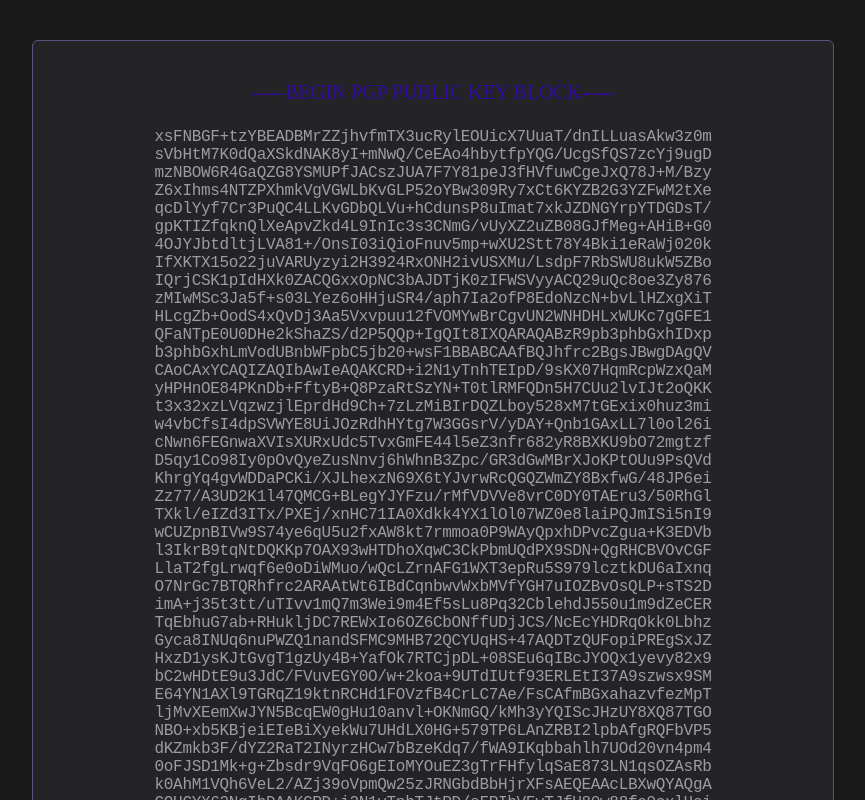
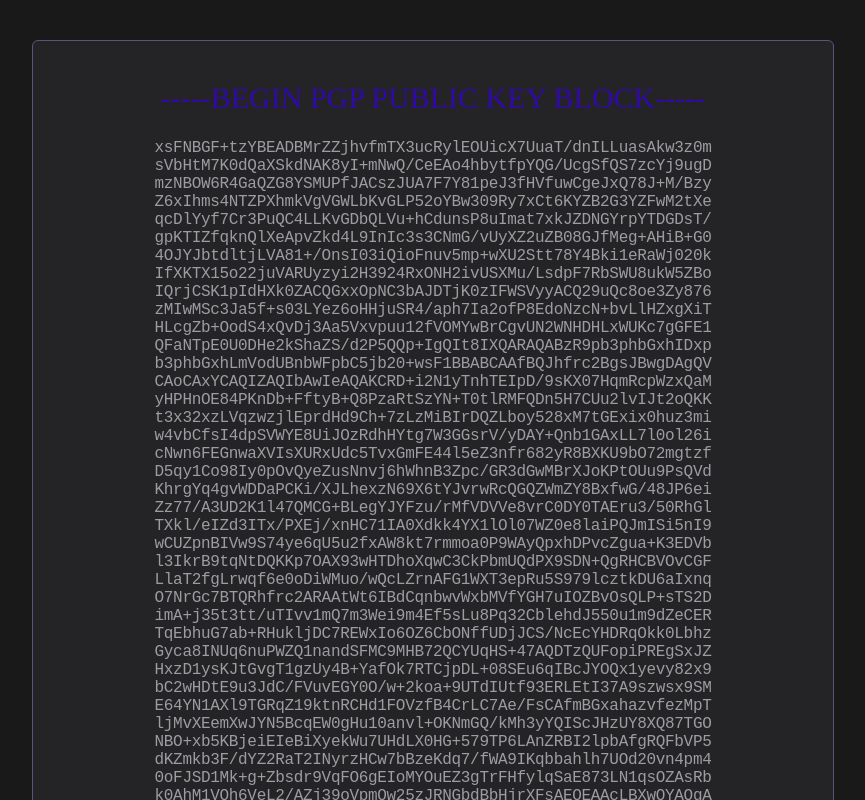
Before and after one commit to kikurag/kikurag.github.io, a plain HTML site: page key.html in a window 1280 px wide. Shown: the top 800 px of the page, without its empty margins (207-1072 px from the left). Drawn offline with Linux system fonts and the light colour scheme.

Commit message:
changed style

```diff
--- a/anim.css
+++ b/anim.css
@@ -11,7 +11,7 @@
 blink {
   width: 100px;
   height: 100px;
-  font-size: 20px;
+
   animation-name: example;
   animation-duration: 1s;
   animation-iteration-count: infinite;
--- a/key.html
+++ b/key.html
@@ -13,10 +13,9 @@
 
     <div id="cajita">
 
-      <tw>
-
+      <begend>
           <purple><blink>-----BEGIN PGP PUBLIC KEY BLOCK-----</blink></purple>
-
+      </begend>
 <div id="key">
 
 
@@ -71,9 +70,9 @@ wV5K/OodsZAGOsNyzl0cSLIYImVKOC3DeQH6E8Zws7IuY3sAn0wVp2CfDs6G<br>
 LnzWVhZ226O7Vup7kAr4SW/lidCCS/RZvxVfM+S0XxAIXoC0uB9d8l+Esw==<br>
 =bogK
 </div>
-
+    <begend>
             <purple><br><blink>-----END PGP PUBLIC KEY BLOCK-----</blink></purple>
-      </tw>
+    </begend>
     </div>
 <center>
 </body>
--- a/style.css
+++ b/style.css
@@ -19,11 +19,13 @@
   margin-top: 1em;
 }
 
-tw {color: #9c9da3; font-size: 15px; font-family: modern;}
+tw {color: #9c9da3; font-size: 20px; font-family: modern;}
+begend {color: #3500D3;color: #9c9da3; font-size: 30px; font-family: modern;}
 t.c { color : #887162; font-size: 65; font-family: Avantgarde, TeX Gyre Adventor, URW Gothic L, sans-serif}
 n { color : #57483E; font-size: 20; font-family: Avantgarde, TeX Gyre Adventor, URW Gothic L, sans-serif }
 p {margin: 5px;}
 #cajita {
+  color: #9c9da3;
   border:1px solid #5a537e;
   border-radius: 6px;
 
```
